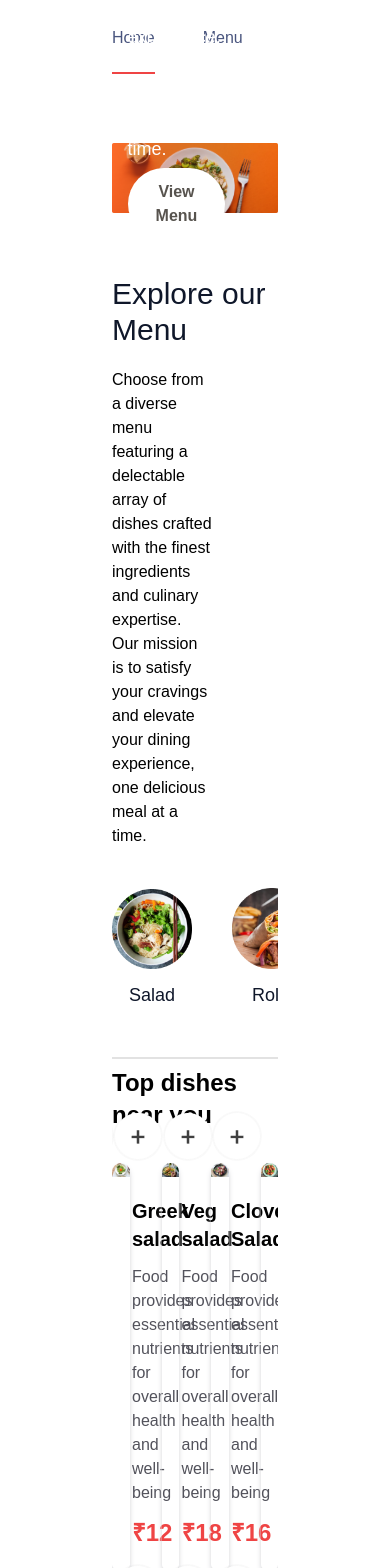
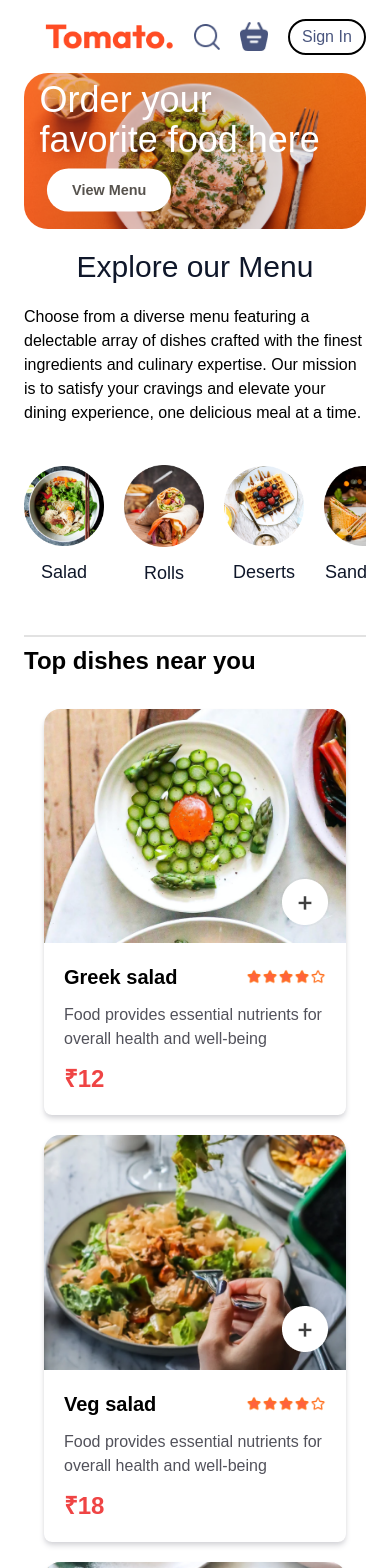
Before and after one commit to ayush17052005/Food-Delivery-App, a React (Vite) app: page / in a window 390 px wide. Shown: the top 1568 px of the page. Built offline with nearby package versions, Linux system fonts and the light colour scheme; a web font is replaced by a local one.

Commit message:
made it responsive

```diff
--- a/src/App.jsx
+++ b/src/App.jsx
@@ -9,7 +9,7 @@ import Footer from './components/Footer/Footer'
 const App = () => {
   return (
     <>
-    <div className='app mx-28 font-outfit overflow-hidden'>
+    <div className='app mx-6 md:mx-28 font-outfit overflow-hidden'>
       <Navbar/>
       <Routes>
         <Route path="/" element={<Home />}/>
--- a/src/components/ExploreMenu/ExploreMenu.jsx
+++ b/src/components/ExploreMenu/ExploreMenu.jsx
@@ -6,19 +6,29 @@ const ExploreMenu = ({ category, setCategory }) => {
 
   return (
     <div className='flex flex-col gap-5'>
-      <h1 className='text-slate-900 text-3xl font-medium'>Explore our Menu</h1>
-      <p className='max-w-[60%] '>Choose from a diverse menu featuring a delectable array of dishes crafted with the finest ingredients and culinary expertise. Our mission is to satisfy your cravings and elevate your dining experience, one delicious meal at a time.</p>
-      <div className="flex justify-between items-center gap-10 text-center my-5 overflow-x-scroll no-scrollbar">
+
+      <h1 className='text-slate-900 text-center md:text-start text-3xl font-medium'>Explore our Menu</h1>
+      <p className='md:max-w-[60%] '>Choose from a diverse menu featuring a delectable array of dishes crafted with the finest ingredients and culinary expertise. Our mission is to satisfy your cravings and elevate your dining experience, one delicious meal at a time.</p>
+
+      <div className="flex justify-between items-center gap-5 md:gap-10 text-center my-5 overflow-x-scroll no-scrollbar">
         {menu_list.map((item,index) => {
           return (
-            <div onClick={()=>setCategory(prev=>prev==item.menu_name?"All":item.menu_name)}  key={index} className=" w-60">
+
+
+            <div onClick={() => setCategory(prev => prev == item.menu_name ? "All" : item.menu_name)} key={index} className=" w-60">
+
+
               <img src={item.menu_image} alt="" className={category === item.menu_name ? "border-4 border-solid border-red-400 p-1 w-[10vw] min-w-20 cursor-pointer  rounded-full animate-clicked" : "w-[10vw] min-w-20 cursor-pointer "} />
+
+
+
               <p className='mt-3 text-slate-900 text-lg cursor-pointer'>{item.menu_name}</p>
             </div>
+
+
           )
         })}
       </div>
-
       <hr className='my-2 h-[2px] bg-[#e2e2e2] border-none '/>
     </div>
   )
--- a/src/components/FoodDisplay/FoodDisplay.jsx
+++ b/src/components/FoodDisplay/FoodDisplay.jsx
@@ -11,7 +11,7 @@ const FoodDisplay = ({cat}) => {
   return (
     <div className=''>
       <h2 className='text-2xl font-semibold'>Top dishes near you</h2>
-      <div className="grid grid-cols-4 mt-8 gap-8 gap-y-12 ">{food_list.map((item, index) => {
+      <div className=" md:grid  md:grid-cols-4 mt-8 gap-8 gap-y-12 ">{food_list.map((item, index) => {
         if (cat === 'All' || cat==item.category) {
           return <FoodItem
           key={index}
--- a/src/components/FoodItem/FoodItem.jsx
+++ b/src/components/FoodItem/FoodItem.jsx
@@ -6,10 +6,16 @@ import { StoreContext } from '../../context/StoreContext'
 const FoodItem = ({ key, id, name, price, des, image }) => {
 
   const { cartItems, addToCart, removeFromCart } = useContext(StoreContext);
+
+
   return (
-    <div className='rounded-t-2xl rounded-b-lg animate-fadeIn1 shadow-md shadow-zinc-300 ' key={id}>
+
+    <div className='rounded-t-2xl rounded-b-lg animate-fadeIn1 shadow-md shadow-zinc-300 m-5 md:mx-2' key={id}>
+
       <div className='relative' >
+
         <img className="w-[100%] rounded-t-2xl" src={image} alt={name} />
+
         {!cartItems[id] ? <img className="max-w-28 absolute bottom-4 right-4 cursor-pointer rounded-[50%]" onClick={() => addToCart(id)} src={assets.add_icon_white} alt="" />
           : <div className='flex gap-2  bg-zinc-100 rounded-full absolute bottom-4 right-4 items-center p-1'>
             <img onClick={()=>removeFromCart(id)}src={assets.remove_icon_red} alt="" />
@@ -17,15 +23,22 @@ const FoodItem = ({ key, id, name, price, des, image }) => {
             <img onClick={()=>addToCart(id)}src={assets.add_icon_green} alt="" />
           </div>
         }
+
       </div>
+
+
       <div className="p-5">
+
         <div className="flex justify-between items-center mb-3">
           <p className='font-semibold text-xl'>{name}</p>
           <img className="w-20"src={assets.rating_starts} alt="" />
         </div>
+
         <p className='text-zinc-600 text-md'>{des}</p>
         <p className='text-red-500 text-2xl font-semibold mt-3'> ₹{price}</p>
       </div>
+
+
     </div>
   )
 }
--- a/src/components/Footer/Footer.jsx
+++ b/src/components/Footer/Footer.jsx
@@ -5,8 +5,10 @@ const Footer = () => {
   return (
     <div>
       <div className="text-[#d9d9d9] bg-[#323232] overflow-hidden flex flex-col items-center gap-8 py-5 px-[8vw] pt-[80px] mt-10">
-      <div className="w-[100%] flex justify-between gap-[80px]">
-        <div className="left w-[35%] flex flex-col items-start gap-5">
+
+      <div className="w-[100%] flex flex-col lg:flex-row justify-between gap-[80px]">
+          <div className="left md:w-[35%] flex flex-col items-start gap-5">
+
               <img src={assets.logo} alt="" />
               <p>Lorem ipsum dolor, sit amet consectetur adipisicing elit. Eligendi, tempora nostrum fuga dicta nihil beatae quis voluptas voluptatum in omnis impedit libero, inventore, doloribus repellat labore. Doloremque maxime autem quae magnam optio dolores cupiditate.</p>
               <div className="flex justify-between gap-5">
@@ -14,7 +16,10 @@ const Footer = () => {
                 <img src={assets.twitter_icon} alt="" />
                 <img src={assets.linkedin_icon} alt="" />
               </div>
+
+
           </div>
+
         <div className="center flex flex-col items-start gap-5 cursor-pointer">
           <h2 className='text-2xl font-semibold'>COMPANY</h2>
           <ul>
@@ -24,6 +29,7 @@ const Footer = () => {
             <li>Privacy Policy</li>
           </ul>
           </div>
+
         <div className="right flex flex-col items-start gap-5 cursor-pointer">
             <h2 className='text-2xl font-semibold' >GET IN TOUCH</h2>
           <ul>
--- a/src/components/Header/Header.jsx
+++ b/src/components/Header/Header.jsx
@@ -2,13 +2,16 @@ import React from 'react'
 
 const Header = () => {
   return (
-    <div className="header h-[40vw] mb-5 mx-auto bg-[url('/header_img.png')] bg-center bg-contain relative bg-no-repeat flex justify-center">
-      <div className="header-content absolute flex flex-col items-start gap-[1.5vw] max-w-[50%]  bottom-[10%] left-[4vw] animate-fadeIn">
-        <h2 className='text-7xl text-white '>Order your<br></br>
+
+    <div className="header h-[40vw] mb-5 mx-auto bg-[url('/header_img.png')] bg-center bg-cover relative bg-no-repeat flex justify-center rounded-3xl">
+
+      <div className="header-content absolute flex flex-col items-start gap-[1.5vw] md:max-w-[50%]  bottom-[10%] left-[4vw] animate-fadeIn">
+        <h2 className=' text-4xl md:text-7xl text-white '>Order your<br></br>
           favorite food here</h2>
-        <p className='text-white text-lg'>Choose from a diverse menu featuring a delectable array of dishes crafted with the finest ingredients and culinary expertise. Our mission is to satisfy your cravings and elevate your dining experience, one delicious meal at a time. </p>
-        <button className='border-none font-semibold text-stone-600 py-3 px-7 bg-white text-base rounded-full'>View Menu</button>
+        <p className='text-white text-lg hidden lg:block'>Choose from a diverse menu featuring a delectable array of dishes crafted with the finest ingredients and culinary expertise. Our mission is to satisfy your cravings and elevate your dining experience, one delicious meal at a time. </p>
+        <button className='border-none font-semibold text-stone-600 py-3 px-7 bg-white text-base rounded-full md:scale-100 scale-90'>View Menu</button>
       </div>
+
     </div>
   )
 }
--- a/src/components/navbar/Navbar.jsx
+++ b/src/components/navbar/Navbar.jsx
@@ -7,29 +7,34 @@ const Navbar = () => {
   const [menu, setMenu] = useState('home');
   return (
     <div  className="navbar flex justify-between items-center py-3">
-      <div className="navbar flex justify-between items-center py-2">
+      <div className="navbar flex justify-between items-center scale-75 md:scale-100 py-2">
         <img className='logo' src={assets.logo} alt="logo" />
       </div>
 
-
-      <ul className="navbar-menu flex gap-12 text-[#49557e] list-none texNamet-lg ">
+      <div className="hidden lg:block">
+      <ul className="navbar-menu flex md:gap-12 text-[#49557e] list-none texNamet-lg ">
         <li onClick={()=>setMenu("home")} className={menu=="home"?'border-b-2 border-red-500 cursor-pointer' :" cursor-pointer"}>Home</li>
         <li onClick={()=>setMenu("menu")}className={menu=="menu"?'border-b-2 border-red-500 cursor-pointer' :" cursor-pointer"}>Menu</li>
         <li onClick={()=>setMenu("mobile-app")}className={menu=="mobile-app"?'border-b-2 border-red-500 cursor-pointer' :" cursor-pointer"}>Mobile App</li>
         <li onClick={() => setMenu("contact-us")} className={menu == "contact-us" ? 'border-b-2 border-red-500 cursor-pointer' : " cursor-pointer"}>Contact Us</li>
-      </ul>
-      <div className="navbar-right flex items-center gap-10">
+        </ul>
+      </div>
+
+      <div className="navbar-right flex items-center justify-evenly gap-5">
 
         <div className="navbar-search-icon relative">
-        <img src={assets.search_icon} alt="" />
+          <img src={assets.search_icon} alt="" />
+        </div>
 
-    </div>
         <div className="navbar-search-icon">
           <img src={assets.basket_icon} alt="" />
           <div className="dot absolute min-w-[9px] h-[9px] bg-red-500 rounded-full top-[-8px] right-[-8px]"></div>
         </div>
-        <button className="bg-transparent text-lg text-[#49557e] border-2 border-black px-7 py-2 rounded-full cursor-pointer transition duration-300 hover:bg-[#ededed]">Sign In</button>
-        </div>
+
+        <button className="w-20 h-9 md:h-14 md:w-32  bg-transparent md:text-lg text-[#49557e] border-2 border-black px-2  rounded-full cursor-pointer transition duration-300 hover:bg-[#ededed]">Sign In</button>
+
+      </div>
+
     </div>
   )
 }
```
Lines whose indentation alone changed are shown as unchanged.
